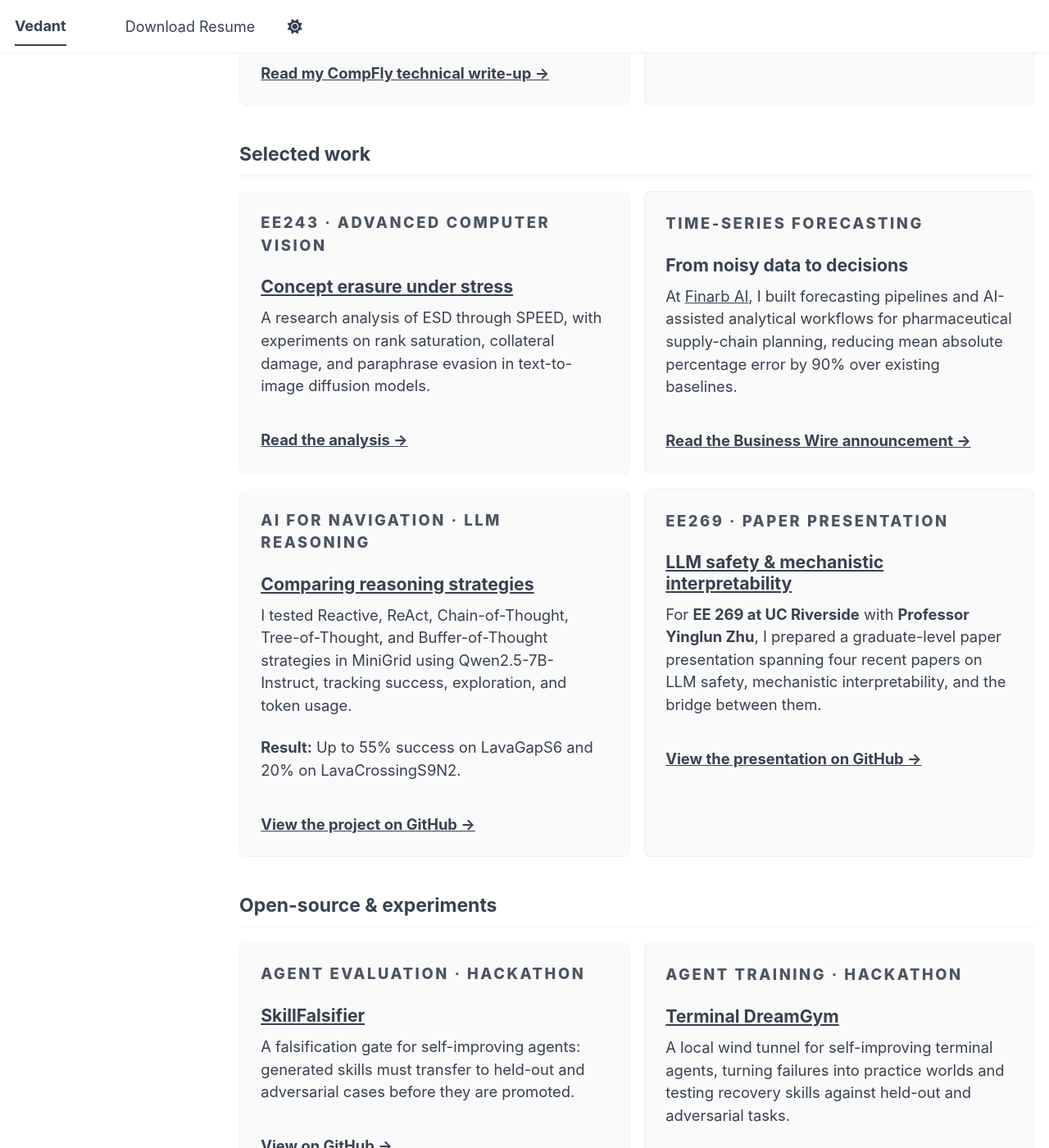
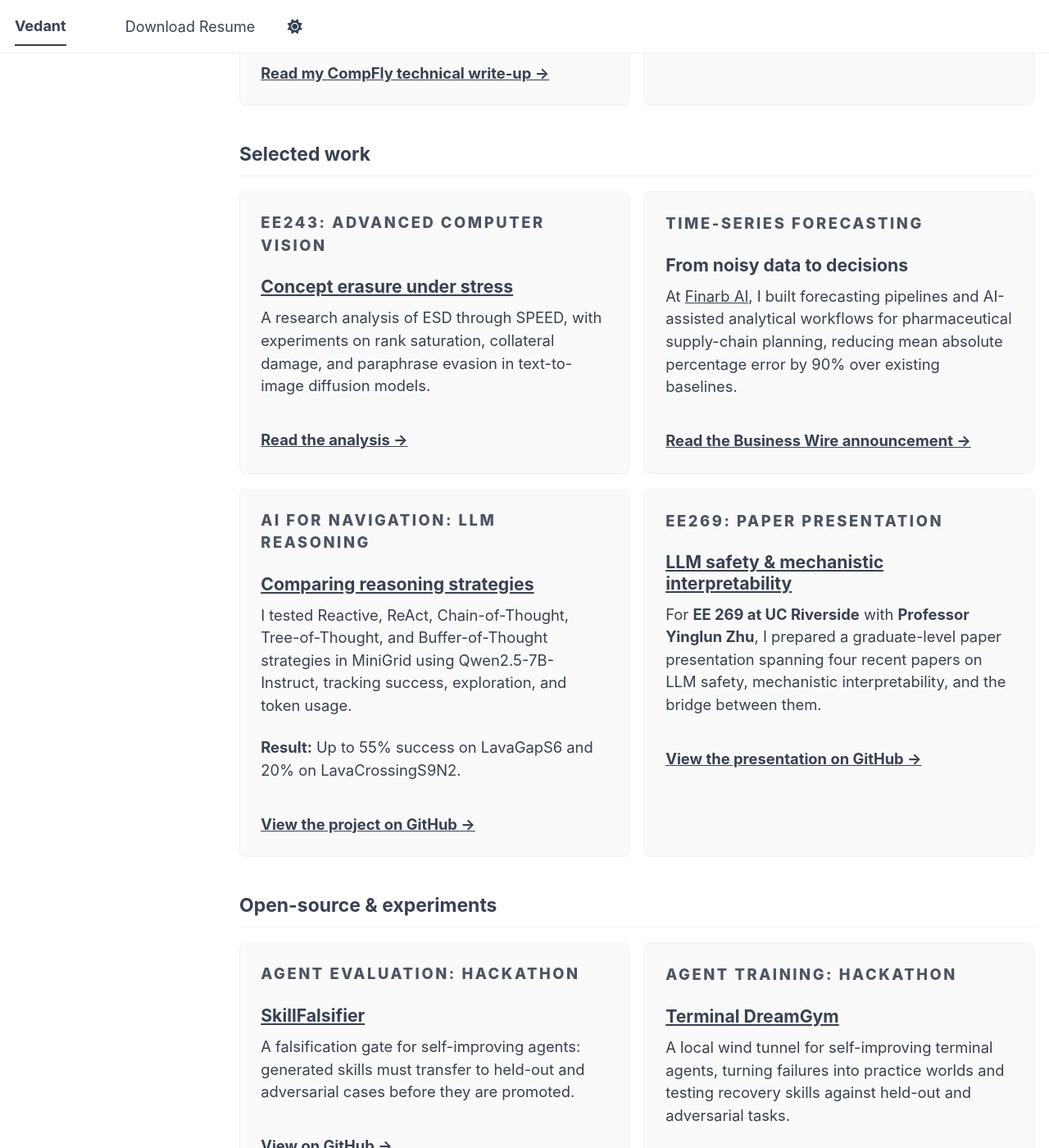
Before and after one commit to Vedant2100/vedant2100.github.io, a Jekyll site: the page built from _pages/about.md, in a window 1280 px wide and 1400 px high, scrolled down 1065 px. Shown: the whole window at 82% size. Built offline with Jekyll 4.4.1, drawn with Linux system fonts in a browser that asks for light colours; some web fonts are replaced; a script bundle is joined from its source files by our own code; library files that are not in the unit come from our copies; some of the changed text lies outside the part shown.

Commit message:
Use colons in portfolio labels

```diff
--- a/_pages/about.md
+++ b/_pages/about.md
@@ -9,7 +9,7 @@ redirect_from:
 ---
 
 <div class="home-hero">
-  <p class="home-hero__eyebrow">AI SYSTEMS · DATA SCIENCE · RESEARCH</p>
+  <p class="home-hero__eyebrow">AI SYSTEMS: DATA SCIENCE: RESEARCH</p>
   <h1>Building reliable intelligent systems.</h1>
   <p class="home-hero__lead">I’m Vedant Borkute, a computer scientist working at the intersection of machine learning, data systems, and reliable AI.</p>
   <p>Currently pursuing an <strong>MS in Computer Science at UC Riverside</strong> after earning a B.Tech in Computer Science from <strong>IIT Bombay</strong>, I work across intelligent agents, runtime security, deepfake detection, time-series forecasting, and production ML systems.</p>
@@ -24,7 +24,7 @@ redirect_from:
 
 <div class="home-grid home-grid--two">
   <article class="home-card">
-    <p class="home-card__eyebrow">RESEARCH INTERN · CompFly AI</p>
+    <p class="home-card__eyebrow">RESEARCH INTERN: CompFly AI</p>
     <h3>Agent governance at runtime</h3>
     <p>I’m building reproducible evaluations for prompt-injection and high-stakes tool-use scenarios, improving lightweight detection pipelines, and extending OpenTelemetry traces across agent turns, tool calls, handoffs, tokens, and cost.</p>
     <a class="home-card__link" href="https://compfly.ai/resources/blog/agentdojo">Read my CompFly technical write-up →</a>
@@ -40,7 +40,7 @@ redirect_from:
 
 <div class="home-grid home-grid--two">
   <article class="home-card home-card--accent">
-    <p class="home-card__eyebrow">EE243 · ADVANCED COMPUTER VISION</p>
+    <p class="home-card__eyebrow">EE243: ADVANCED COMPUTER VISION</p>
     <h3><a href="/concept-erasure-analysis/">Concept erasure under stress</a></h3>
     <p>A research analysis of ESD through SPEED, with experiments on rank saturation, collateral damage, and paraphrase evasion in text-to-image diffusion models.</p>
     <a class="home-card__link" href="/concept-erasure-analysis/">Read the analysis →</a>
@@ -52,14 +52,14 @@ redirect_from:
     <a class="home-card__link" href="https://www.businesswire.com/news/home/20240205191469/en/Golden-State-Medical-Supply-GSMS-selects-Finarb-Analytics-Consulting-as-its-trusted-Partner-for-AI-enabled-Demand-Forecasting-for-their-generics-business">Read the Business Wire announcement →</a>
   </article>
   <article class="home-card home-card--accent">
-    <p class="home-card__eyebrow">AI FOR NAVIGATION · LLM REASONING</p>
+    <p class="home-card__eyebrow">AI FOR NAVIGATION: LLM REASONING</p>
     <h3><a href="https://github.com/Vedant2100/w26/tree/main/CS_228">Comparing reasoning strategies</a></h3>
     <p>I tested Reactive, ReAct, Chain-of-Thought, Tree-of-Thought, and Buffer-of-Thought strategies in MiniGrid using Qwen2.5-7B-Instruct, tracking success, exploration, and token usage.</p>
     <p><strong>Result:</strong> Up to 55% success on LavaGapS6 and 20% on LavaCrossingS9N2.</p>
     <a class="home-card__link" href="https://github.com/Vedant2100/w26/tree/main/CS_228">View the project on GitHub →</a>
   </article>
   <article class="home-card">
-    <p class="home-card__eyebrow">EE269 · PAPER PRESENTATION</p>
+    <p class="home-card__eyebrow">EE269: PAPER PRESENTATION</p>
     <h3><a href="https://github.com/Vedant2100/EE269-Presentation">LLM safety & mechanistic interpretability</a></h3>
     <p>For <strong>EE 269 at UC Riverside</strong> with <strong>Professor Yinglun Zhu</strong>, I prepared a graduate-level paper presentation spanning four recent papers on LLM safety, mechanistic interpretability, and the bridge between them.</p>
     <a class="home-card__link" href="https://github.com/Vedant2100/EE269-Presentation">View the presentation on GitHub →</a>
@@ -70,38 +70,38 @@ redirect_from:
 
 <div class="home-grid home-grid--two">
   <article class="home-card home-card--accent">
-    <p class="home-card__eyebrow">AGENT EVALUATION · HACKATHON</p>
+    <p class="home-card__eyebrow">AGENT EVALUATION: HACKATHON</p>
     <h3><a href="https://github.com/Vedant2100/skillfalsifier">SkillFalsifier</a></h3>
     <p>A falsification gate for self-improving agents: generated skills must transfer to held-out and adversarial cases before they are promoted.</p>
     <a class="home-card__link" href="https://github.com/Vedant2100/skillfalsifier">View on GitHub →</a>
   </article>
   <article class="home-card">
-    <p class="home-card__eyebrow">AGENT TRAINING · HACKATHON</p>
+    <p class="home-card__eyebrow">AGENT TRAINING: HACKATHON</p>
     <h3><a href="https://github.com/Vedant2100/terminal_dreamgym">Terminal DreamGym</a></h3>
     <p>A local wind tunnel for self-improving terminal agents, turning failures into practice worlds and testing recovery skills against held-out and adversarial tasks.</p>
     <a class="home-card__link" href="https://github.com/Vedant2100/terminal_dreamgym">View on GitHub →</a>
   </article>
   <article class="home-card">
-    <p class="home-card__eyebrow">BIG DATA · CS 226</p>
+    <p class="home-card__eyebrow">BIG DATA: CS 226</p>
     <h3><a href="https://github.com/Vedant2100/CS226-Final-Project">Vegetation anomaly pipeline</a></h3>
     <p>A cloud-native pipeline for vegetation stress preceding Mountain Pine Beetle outbreaks in Boulder County. It combines satellite COGs, S3/PostGIS, PySpark NDVI/NDMI analysis, and Z-score detection; the report measures 15–25× indexed-query gains and about 71% recall.</p>
     <a class="home-card__link" href="https://github.com/Vedant2100/CS226-Final-Project">View the project →</a>
     <a class="home-card__link" href="https://github.com/Vedant2100/CS226---Project-Report">Read the report →</a>
   </article>
   <article class="home-card">
-    <p class="home-card__eyebrow">IMAGE FORENSICS · PYTORCH</p>
+    <p class="home-card__eyebrow">IMAGE FORENSICS: PYTORCH</p>
     <h3><a href="https://github.com/Vedant2100/image-realiser">Image-realiser</a></h3>
     <p>A CLIP-based discriminator and convolutional purifier for detecting and suppressing synthetic image artifacts, with adversarial training, residual maps, and Grad-CAM explanations.</p>
     <a class="home-card__link" href="https://github.com/Vedant2100/image-realiser">View on GitHub →</a>
   </article>
   <article class="home-card">
-    <p class="home-card__eyebrow">ML4SCI · SYMBOLIC REGRESSION</p>
+    <p class="home-card__eyebrow">ML4SCI: SYMBOLIC REGRESSION</p>
     <h3><a href="https://github.com/Vedant2100/symreg">LM-JEPA for symbolic regression</a></h3>
     <p>A screening implementation for scientific discovery with a reduced-size LM-JEPA, using binary prefix notation to keep generated mathematical expressions compact and structurally valid.</p>
     <a class="home-card__link" href="https://github.com/Vedant2100/symreg">View on GitHub →</a>
   </article>
   <article class="home-card">
-    <p class="home-card__eyebrow">MULTI-AGENT MEMORY · RESEARCH MAP</p>
+    <p class="home-card__eyebrow">MULTI-AGENT MEMORY: RESEARCH MAP</p>
     <h3><a href="https://github.com/Vedant2100/sharedmemgov">Institutional memory in LLM systems</a></h3>
     <p>An interactive research map for shared memory, provenance, consistency, access control, and forgetting in multi-agent systems.</p>
     <a class="home-card__link" href="https://github.com/Vedant2100/sharedmemgov">View on GitHub →</a>
```
Also changed, not shown: _pages/cv.md (+3 -3 lines).
